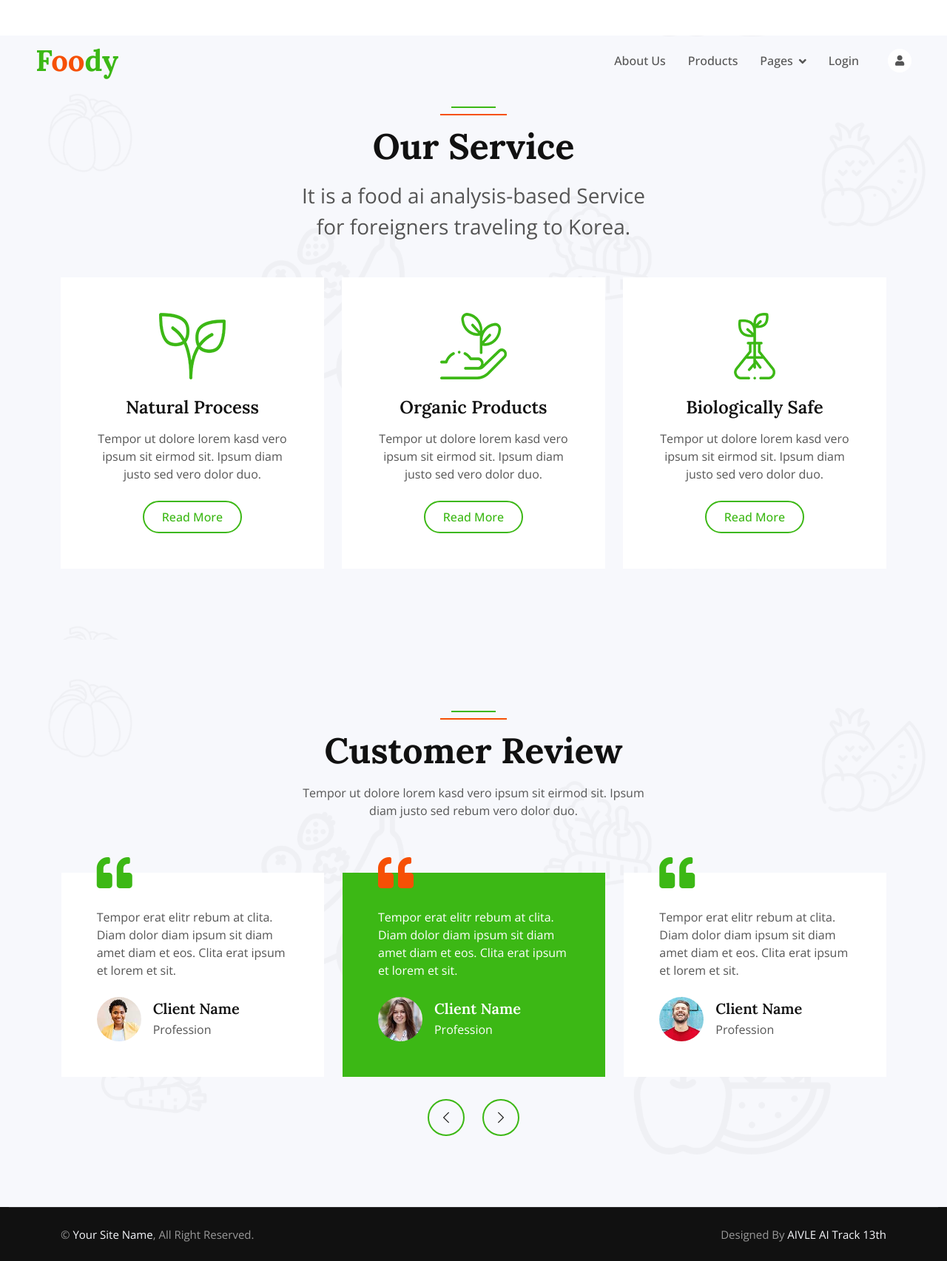
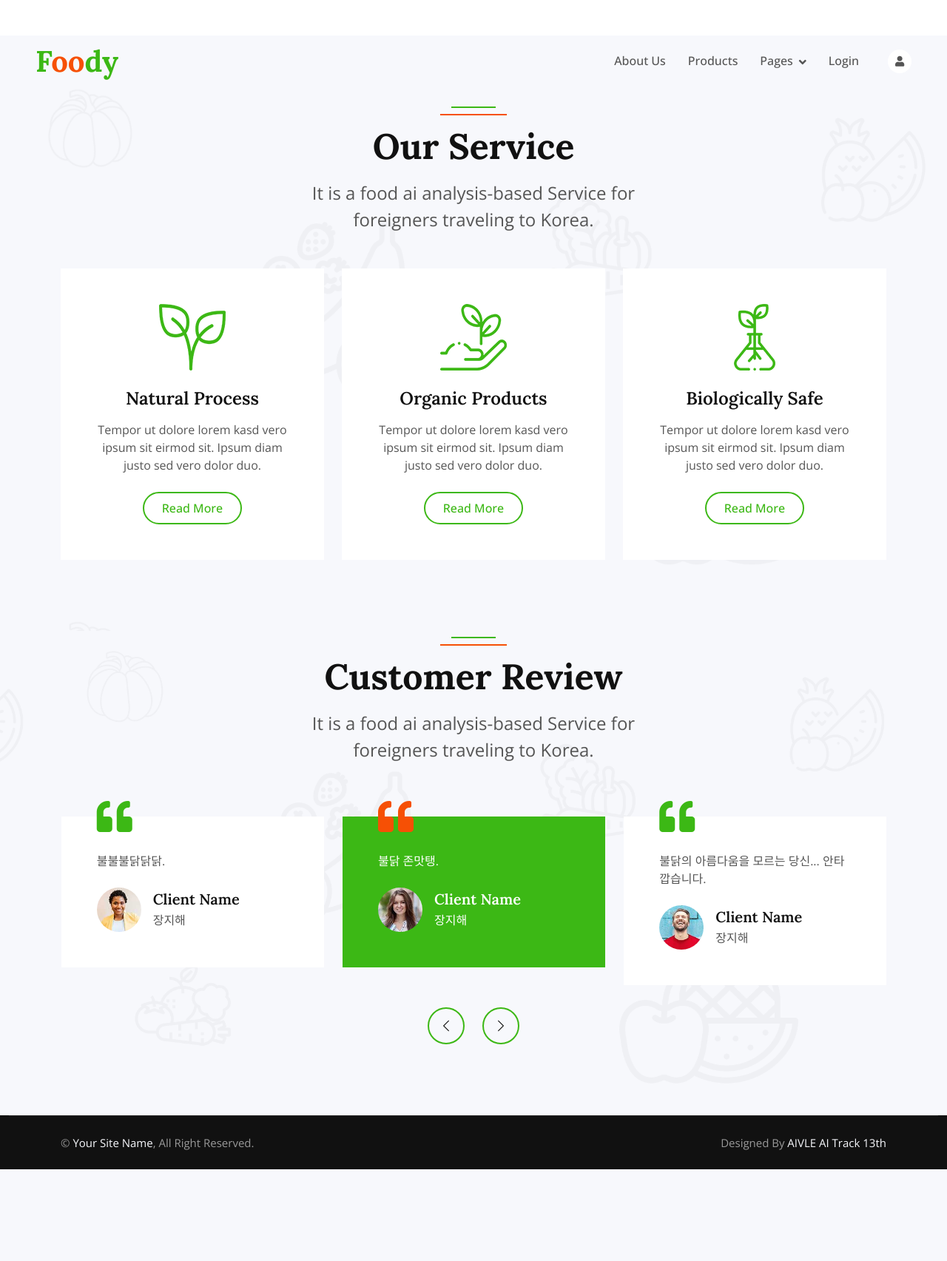
Before and after one commit to KrswJo/aivle_ai_3rd_13th_big, a Django app: page / in a window 1280 px wide. Shown: the whole page at 74% size. After the commit the page ends 1581 px from the top, so only its background shows below. Run offline with Django 4.2, Linux system fonts and the light colour scheme; some libraries are stand-ins or nearby versions.

Commit message:
Customer Review font size change and margin pt-2

```diff
--- a/templates/index.html
+++ b/templates/index.html
@@ -8,7 +8,7 @@
         <div class="container">
             <div class="section-header text-center mx-auto mb-5 wow fadeInUp" data-wow-delay="0.1s" style="max-width: 500px;">
                 <h1 class="display-5 mb-3">Our Service</h1>
-                <p class="mb-0 fs-3">It is a food ai analysis-based Service for foreigners traveling to Korea.</p>
+                <p class="mb-0 fs-4">It is a food ai analysis-based Service for foreigners traveling to Korea.</p>
             </div>
             <div class="row g-4">
                 <div class="col-lg-4 col-md-6 wow fadeInUp" data-wow-delay="0.1s">
@@ -50,54 +50,54 @@
 
 
     <!-- Testimonial Start -->
-    <div class="container-fluid bg-light bg-icon py-6">
+    <div class="container-fluid bg-light bg-icon py-6 pt-2">
         <div class="container">
             <div class="section-header text-center mx-auto mb-5 wow fadeInUp" data-wow-delay="0.1s" style="max-width: 500px;">
                 <h1 class="display-5 mb-3">Customer Review</h1>
-                <p>Tempor ut dolore lorem kasd vero ipsum sit eirmod sit. Ipsum diam justo sed rebum vero dolor duo.</p>
+                <p class="mb-0 fs-4">It is a food ai analysis-based Service for foreigners traveling to Korea.</p>
             </div>
             <div class="owl-carousel testimonial-carousel wow fadeInUp" data-wow-delay="0.1s">
                 <div class="testimonial-item position-relative bg-white p-5 mt-4">
                     <i class="fa fa-quote-left fa-3x text-primary position-absolute top-0 start-0 mt-n4 ms-5"></i>
-                    <p class="mb-4">Tempor erat elitr rebum at clita. Diam dolor diam ipsum sit diam amet diam et eos. Clita erat ipsum et lorem et sit.</p>
+                    <p class="mb-4">불닭 존맛탱.</p>
                     <div class="d-flex align-items-center">
                         <img class="flex-shrink-0 rounded-circle" src="{% static 'img/testimonial-1.jpg' %}" alt="">
                         <div class="ms-3">
                             <h5 class="mb-1">Client Name</h5>
-                            <span>Profession</span>
+                            <span>장지해</span>
                         </div>
                     </div>
                 </div>
                 <div class="testimonial-item position-relative bg-white p-5 mt-4">
                     <i class="fa fa-quote-left fa-3x text-primary position-absolute top-0 start-0 mt-n4 ms-5"></i>
-                    <p class="mb-4">Tempor erat elitr rebum at clita. Diam dolor diam ipsum sit diam amet diam et eos. Clita erat ipsum et lorem et sit.</p>
+                    <p class="mb-4">불닭의 아름다움을 모르는 당신... 안타깝습니다.</p>
                     <div class="d-flex align-items-center">
                         <img class="flex-shrink-0 rounded-circle" src="{% static 'img/testimonial-2.jpg'%}" alt="">
                         <div class="ms-3">
                             <h5 class="mb-1">Client Name</h5>
-                            <span>Profession</span>
+                            <span>장지해</span>
                         </div>
                     </div>
                 </div>
                 <div class="testimonial-item position-relative bg-white p-5 mt-4">
                     <i class="fa fa-quote-left fa-3x text-primary position-absolute top-0 start-0 mt-n4 ms-5"></i>
-                    <p class="mb-4">Tempor erat elitr rebum at clita. Diam dolor diam ipsum sit diam amet diam et eos. Clita erat ipsum et lorem et sit.</p>
+                    <p class="mb-4">불닭을 아느냐? 아직까지 모른다면 헛수고다.</p>
                     <div class="d-flex align-items-center">
                         <img class="flex-shrink-0 rounded-circle" src="{% static 'img/testimonial-3.jpg' %}" alt="">
                         <div class="ms-3">
                             <h5 class="mb-1">Client Name</h5>
-                            <span>Profession</span>
+                            <span>장지해</span>
                         </div>
                     </div>
                 </div>
                 <div class="testimonial-item position-relative bg-white p-5 mt-4">
                     <i class="fa fa-quote-left fa-3x text-primary position-absolute top-0 start-0 mt-n4 ms-5"></i>
-                    <p class="mb-4">Tempor erat elitr rebum at clita. Diam dolor diam ipsum sit diam amet diam et eos. Clita erat ipsum et lorem et sit.</p>
+                    <p class="mb-4">불불불닭닭닭.</p>
                     <div class="d-flex align-items-center">
                         <img class="flex-shrink-0 rounded-circle" src="{% static 'img/testimonial-4.jpg' %}" alt="">
                         <div class="ms-3">
                             <h5 class="mb-1">Client Name</h5>
-                            <span>Profession</span>
+                            <span>장지해</span>
                         </div>
                     </div>
                 </div>
```
